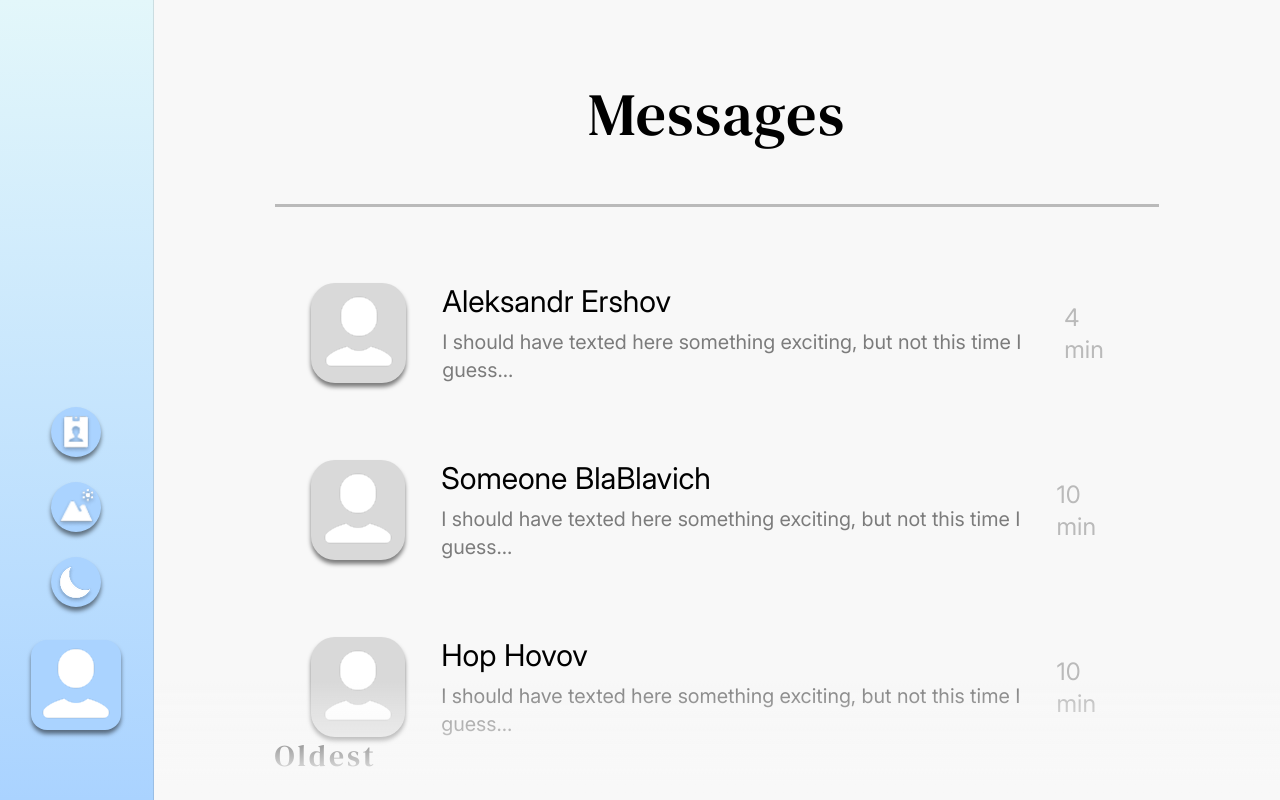
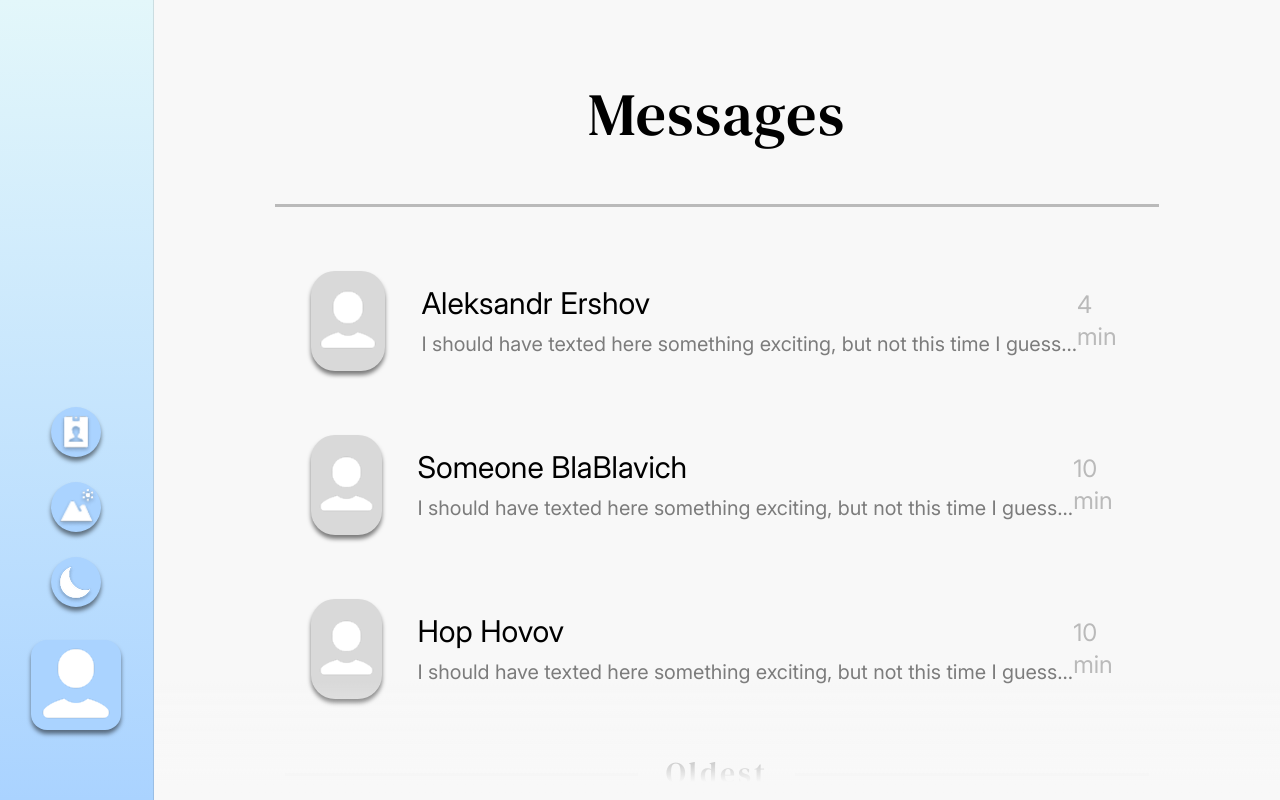
Before and after one commit to AleksandrRise/SkyChat, a React (Vite) app in the folder SkyChat/: page / in a window 1280 px wide. Built offline with nearby package versions, Linux system fonts and the light colour scheme.

Commit message:
Styled 'oldest' divider and added truncate to text messages

```diff
--- a/SkyChat/src/assets/globals.css
+++ b/SkyChat/src/assets/globals.css
@@ -39,4 +39,28 @@
         -ms-overflow-style: none;
         scrollbar-width: none;
     }
+
+    .beforeOldest {}
+    .beforeOldest::before {
+        content: "";
+        position: absolute;
+        height: 3px;
+        width: 40%;
+        background-color: #000;
+        opacity: 0.1;
+
+        top: 50%;
+        left: 10px;
+    }
+    .beforeOldest::after {
+        content: "";
+        position: absolute;
+        height: 3px;
+        width: 40%;
+        background-color: #000;
+        opacity: 0.1;
+
+        top: 50%;
+        right: 10px;
+    }
 }
--- a/SkyChat/src/components/Chats.tsx
+++ b/SkyChat/src/components/Chats.tsx
@@ -21,13 +21,13 @@ function chatElement(chat: User) {
     : defaultPhoto
 
     return (
-        <li key={chat.id} className="w-11/12 mx-auto mt-19 flex last:pb-80">
+        <li key={chat.id} className="w-11/12 mx-auto mt-16 flex cursor-pointer last:pb-80">
             <figure className="w-25 h-25 bg-gray rounded-3xl flex justify-center items-center shadow-icons">
                 <img src={imgUrl} alt="Profile Photo" />
             </figure>
             <div className="ml-9 flex flex-col justify-center">
                 <span className="text-3xl font-regular">{chat.name}</span>
-                <p className="text-xl opacity-50 mt-2.25">{chat.message}</p>
+                <p className="text-xl opacity-50 mt-2.25 truncate max-w-175">{chat.message}</p>
             </div>
             <time className="ml-auto text-2xl opacity-25 my-auto">{chat.whenTexted} min</time>
         </li>
@@ -43,14 +43,14 @@ export default function chats({ users }: ChatsProps) {
     } else {
         return (
         <>
-            <ul className="overflow-y-auto no-scrollbar max-h-full max-w-375 block">{
+            <ul className="overflow-y-auto no-scrollbar max-h-full max-w-375 block [&>*:nth-child(5)]:mt-0">{
 
             // Taking out each chat and storing it inside a list
             chats.map((chat, index) => {
                 // If there are more than 3 chats, we add a division
                 return (
                     <>
-                        {index === 3 && <div className="font-primary text-3xl tracking-widest">Oldest</div>}
+                        {index === 3 && <div className="font-primary text-3xl tracking-widest my-14 relative beforeOldest text-center opacity-90">Oldest</div>}
                         {chatElement(chat)}
                     </>
                 )
```
